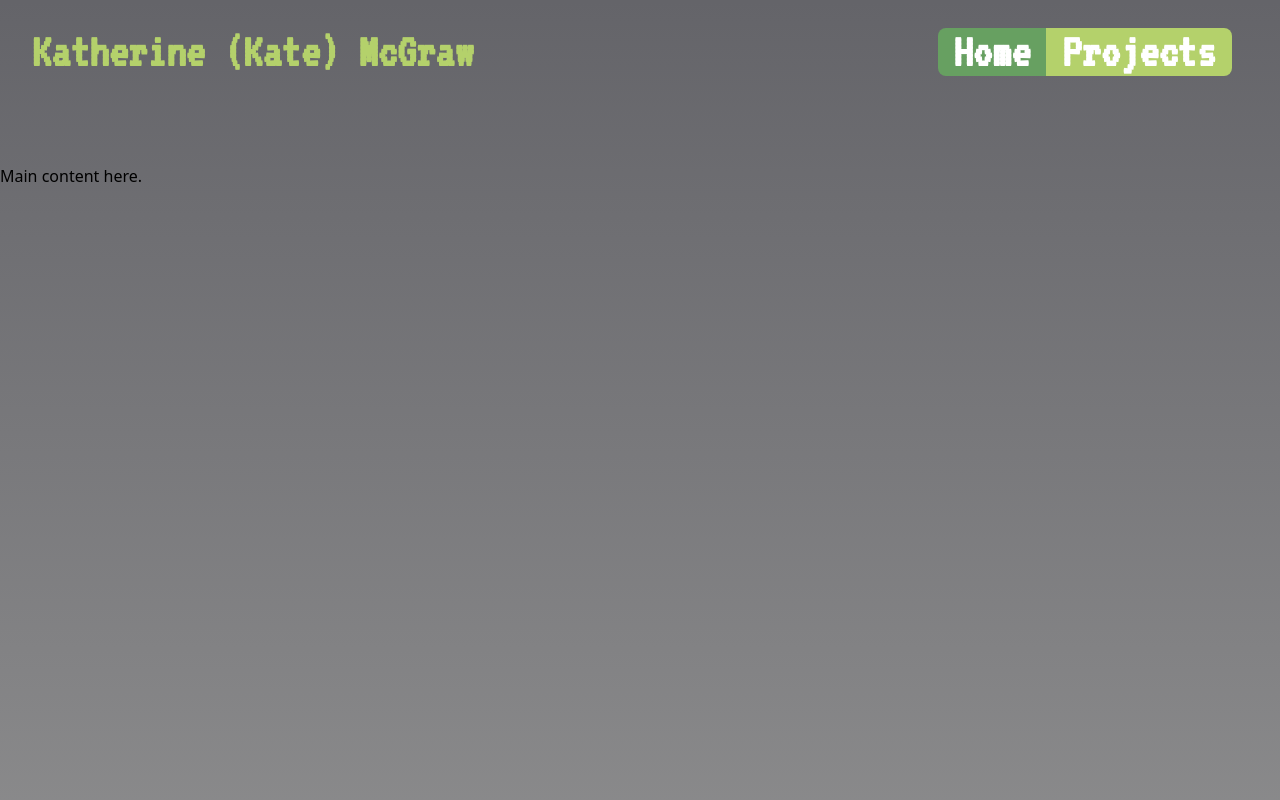
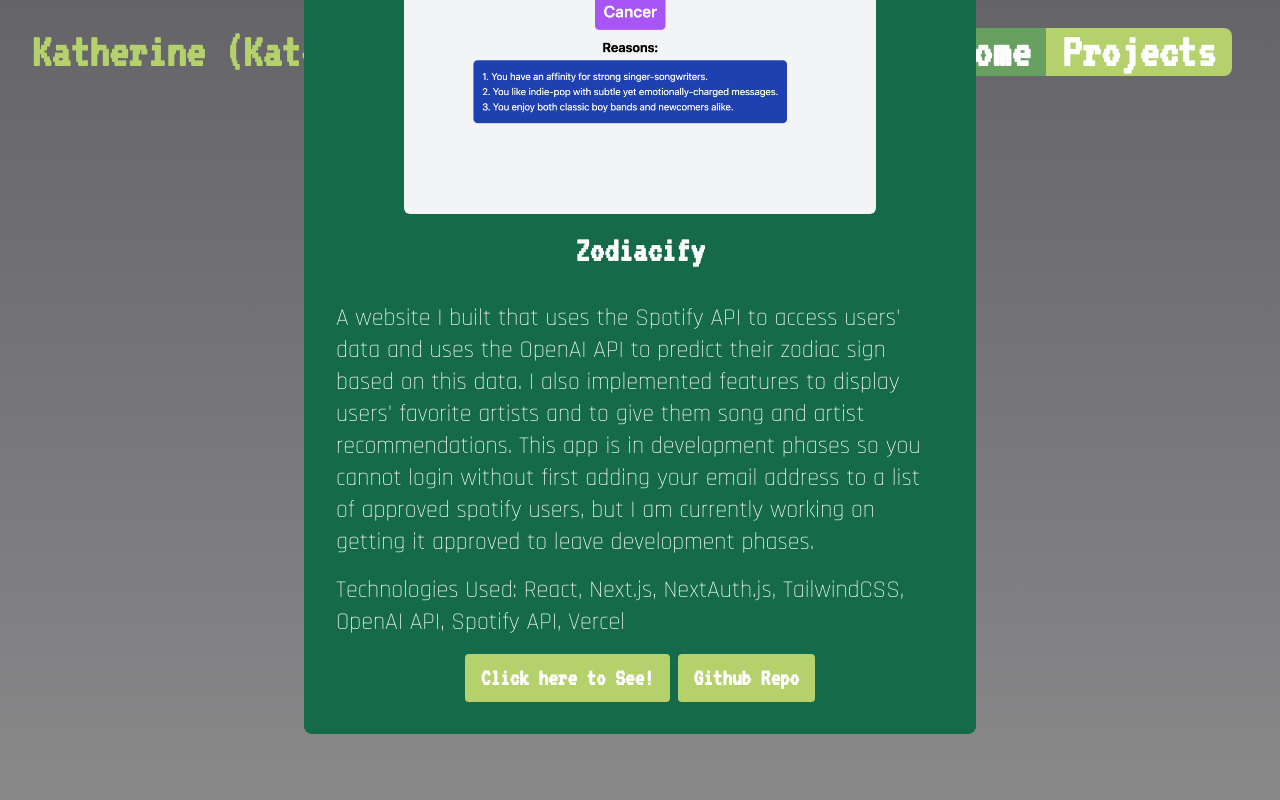
Before and after one commit to katemcgraw0/katesweb, a Next.js app: page /projects in a window 1280 px wide. Shown: the top 800 px of the page. Built offline with nearby package versions, Linux system fonts and the light colour scheme.

Commit message:
Added first project to personal projects page

```diff
--- a/pages/projects.js
+++ b/pages/projects.js
@@ -4,25 +4,50 @@
 import Head from 'next/head';
 import Layout from '../components/layout'
 
-export default function Home() {
+export default function Projects() {
   return (
     <Layout>
       <div className="flex flex-col min-h-screen">
-       <main className="flex-grow">
-        Main content here.
-
-       </main>
-        {/* Footer */}
-        <footer className="bg-gray-800 text-white p-4">
-          <div className="flex justify-center">
-            <Link legacyBehavior href="/about">
-              <a className="mr-4">About</a>
+        <main className="flex-grow flex items-center justify-center">
+          <div className="max-w-7xl mx-auto px-4 sm:px-6 lg:px-8">
+            <div className="flex flex-col-reverse lg:flex-row">
+              {/* Text Box */}
+              <div className="flex items-start justify-center mt-[-500px] max-w-2xl">
+                <div className="bg-green3 rounded-lg p-8">
+                  <div className="flex flex-col items-center">
+                    <img
+                      src="/Zodiacify.png"
+                      alt="Your Image"
+                      className="w-auto h-72 rounded-md"
+                    />
+                    <h2 className="font-custom text-4xl font-bold mb-0 mt-0 p-4 text-white rounded-t-xl">
+                      Zodiacify
+                    </h2>
+                    <p className="text-2xl mt-4 text-white font-bodyCust">
+                      A website I built that uses the Spotify API to access users' data and uses the OpenAI API to predict their zodiac sign based on this data. I also implemented features to display users' favorite artists and to give them song and artist recommendations. This app is in development phases so you cannot login without first adding your email address to a list of approved spotify users, but I am currently working on getting it approved to leave development phases.
+                    </p>
+                    <p className="text-2xl mt-4 text-white font-bodyCust">
+                      Technologies Used: React, Next.js, NextAuth.js, TailwindCSS, OpenAI API, Spotify API, Vercel
+                    </p>
+                    <div className="flex mt-4">
+                      <Link legacyBehavior href="https://zodiacify.vercel.app/" target = "_blank" passHref>
+                        <a className="bg-green5 hover:bg-green4 text-2xl text-white font-bold font-custom py-2 px-4 rounded mr-2">
+                          Click here to See!
+                        </a>
                       </Link>
-            <Link legacyBehavior href="/contact">
-              <a>Contact</a>
+                      <Link  legacyBehavior href="https://github.com/katemcgraw0/Zodiacify" target = "_blank" passHref>
+                        <a className="bg-green5 hover:bg-green4 text-2xl text-white font-bold font-custom py-2 px-4 rounded">
+                          Github Repo
+                        </a>
                       </Link>
                     </div>
-        </footer>
+                  </div>
+                </div>
+              </div>
+            </div>
+          </div>
+        </main>
+        {/* Project section */}
       </div>
     </Layout>
   );
```
Also changed, not shown: public/Zodiacify.png (added). Lines whose indentation alone changed are shown as unchanged.
